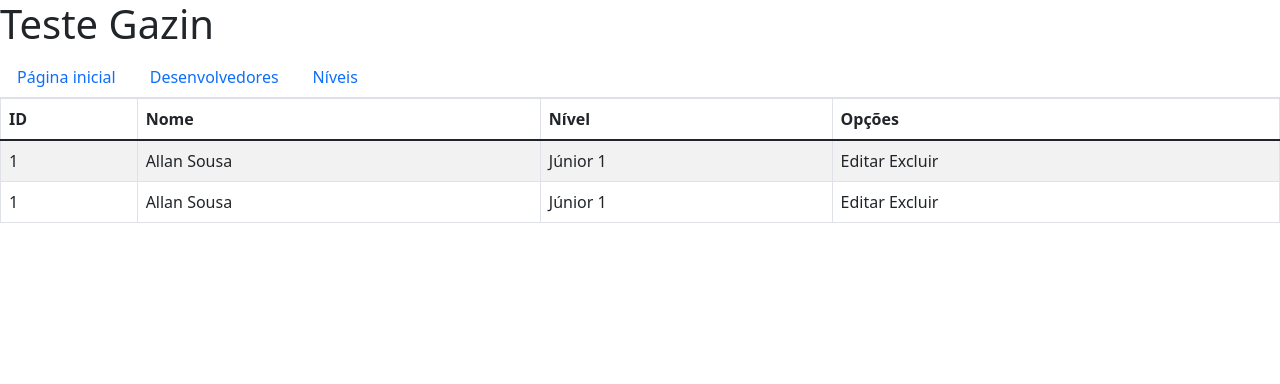
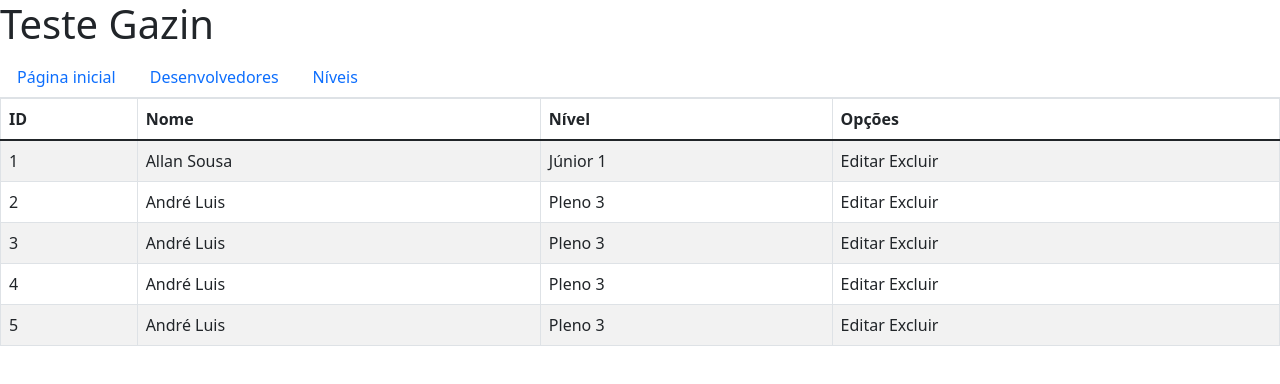
Before and after one commit to alnsousa1/api-rest-laravel-react, a React (Create React App) app in the folder frontend/: page /devs in a window 1280 px wide. Shown: the top 384 px of the page. Built offline with nearby package versions, Linux system fonts and the light colour scheme.

Commit message:
fazendo o map para puxar os dados do state dinamicamente

```diff
--- a/frontend/src/components/Devs.js
+++ b/frontend/src/components/Devs.js
@@ -8,7 +8,13 @@ class Devs extends React.Component {
         super(props);
 
         this.state = {
-            devs: []
+            devs: [
+                { 'id': 1, 'nome': 'Allan Sousa', 'level': 'Júnior 1' },
+                { 'id': 2, 'nome': 'André Luis', 'level': 'Pleno 3' },
+                { 'id': 3, 'nome': 'André Luis', 'level': 'Pleno 3' },
+                { 'id': 4, 'nome': 'André Luis', 'level': 'Pleno 3' },
+                { 'id': 5, 'nome': 'André Luis', 'level': 'Pleno 3' },
+            ]
         }
     }
 
@@ -24,18 +30,16 @@ class Devs extends React.Component {
                     </tr>
                 </thead>
                 <tbody>
+                    {
+                        this.state.devs.map((dev) =>
                             <tr>
-          <td>1</td>
-          <td>Allan Sousa</td>
-          <td>Júnior 1</td>
+                                <td>{dev.id}</td>
+                                <td>{dev.nome}</td>
+                                <td>{dev.level}</td>
                                 <td>Editar  Excluir</td>
                             </tr>
-        <tr>
-          <td>1</td>
-          <td>Allan Sousa</td>
-          <td>Júnior 1</td>
-          <td>Editar  Excluir</td>
-        </tr>
+                        )
+                    }
                 </tbody>
             </Table>
         )
```
Lines whose indentation alone changed are shown as unchanged.
